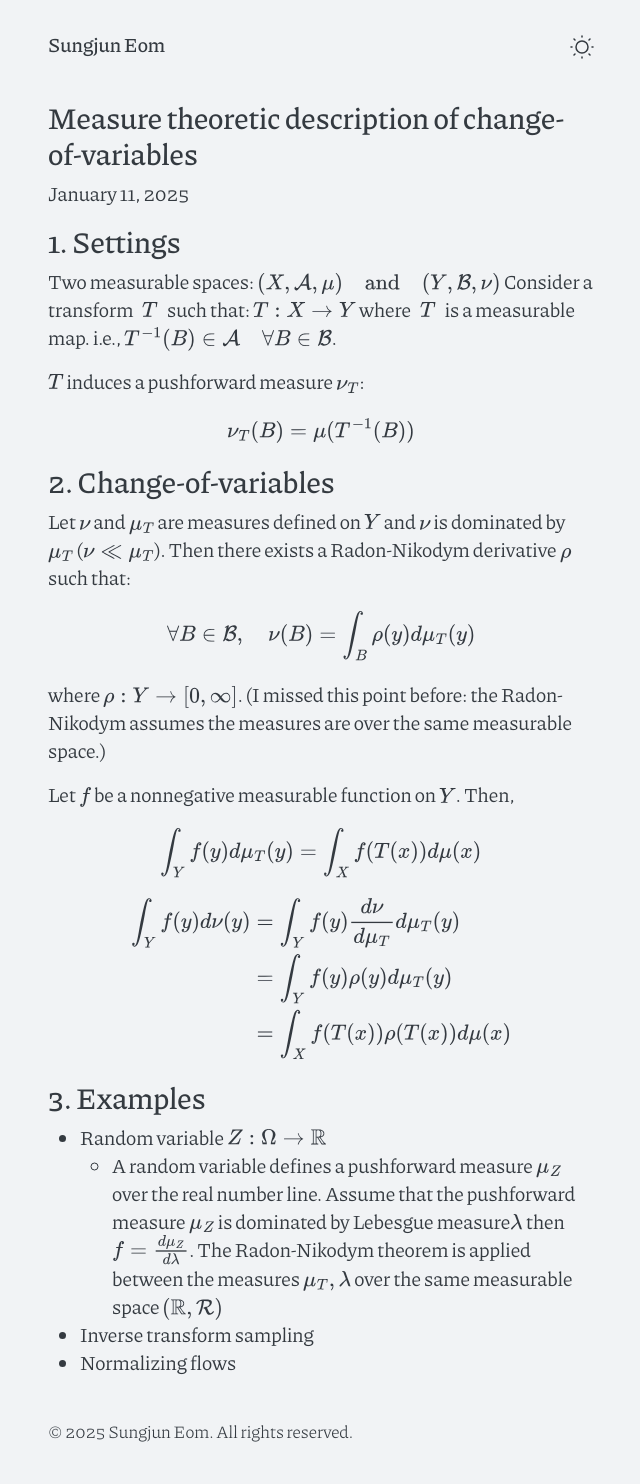
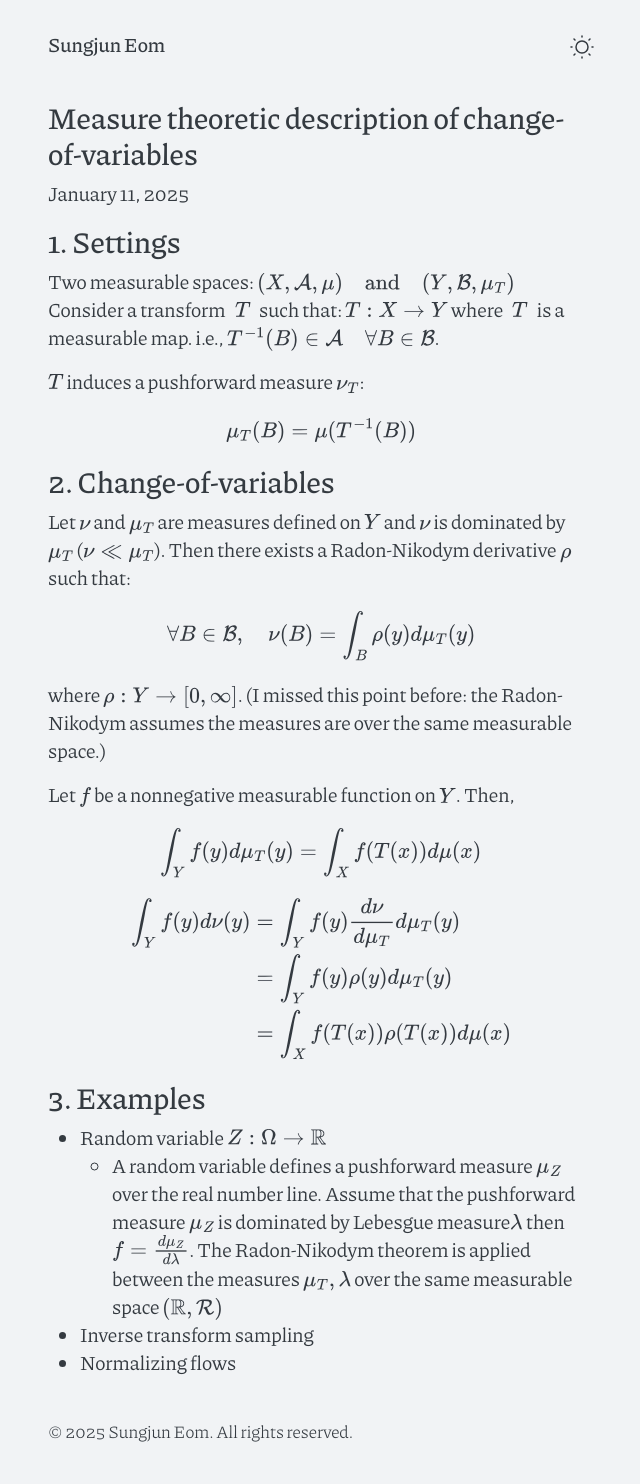
Before and after one commit to SungjunEom/sungjuneom.github.io, a Jekyll site: the page built from _posts/2025-01-11-masure-theoretic-description-of-change-of-variables copy.md, in a window 1280 px wide. Shown: the whole page, without its empty margins (319-959 px from the left). Built offline with Jekyll 4.4.1, drawn with Linux system fonts in a browser that asks for light colours.

Commit message:
Fix typo

```diff
--- a/_posts/2025-01-11-masure-theoretic-description-of-change-of-variables copy.md
+++ b/_posts/2025-01-11-masure-theoretic-description-of-change-of-variables copy.md
@@ -7,14 +7,14 @@ use_math: true
 
 # 1. Settings
 Two measurable spaces:
-$$(X,\mathcal{A},\mu)\quad\text{and}\quad (Y,\mathcal{B},\nu)$$
+$$(X,\mathcal{A},\mu)\quad\text{and}\quad (Y,\mathcal{B},\mu_T)$$
 Consider a transform $\;T\;$ such that:
 $$T:X\rightarrow Y$$
 where $\;T\;$ is a measurable map. i.e., $T^{-1}(B)\in \mathcal{A}\quad \forall B\in\mathcal{B}$.
 
 $T$ induces a pushforward measure $\nu_T$:
 
-$$\nu_T(B)=\mu(T^{-1}(B))$$
+$$\mu_T(B)=\mu(T^{-1}(B))$$
 
 # 2. Change-of-variables
 Let $\nu$ and $\mu_T$ are measures defined on $Y$ and $\nu$ is dominated by $\mu_T$ ($\nu\ll\mu_T$). Then there exists a Radon-Nikodym derivative $\rho$ such that:
```
